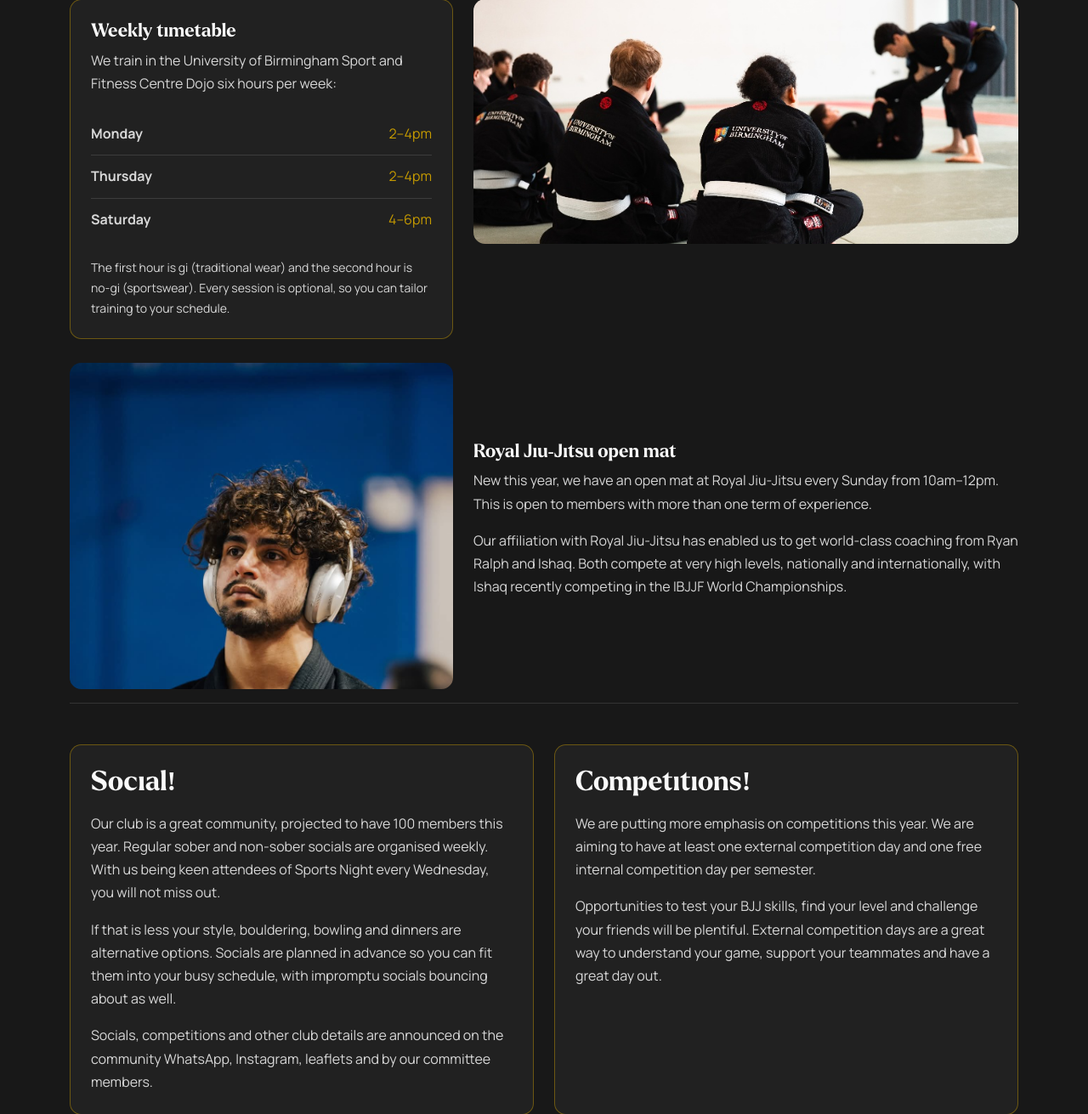
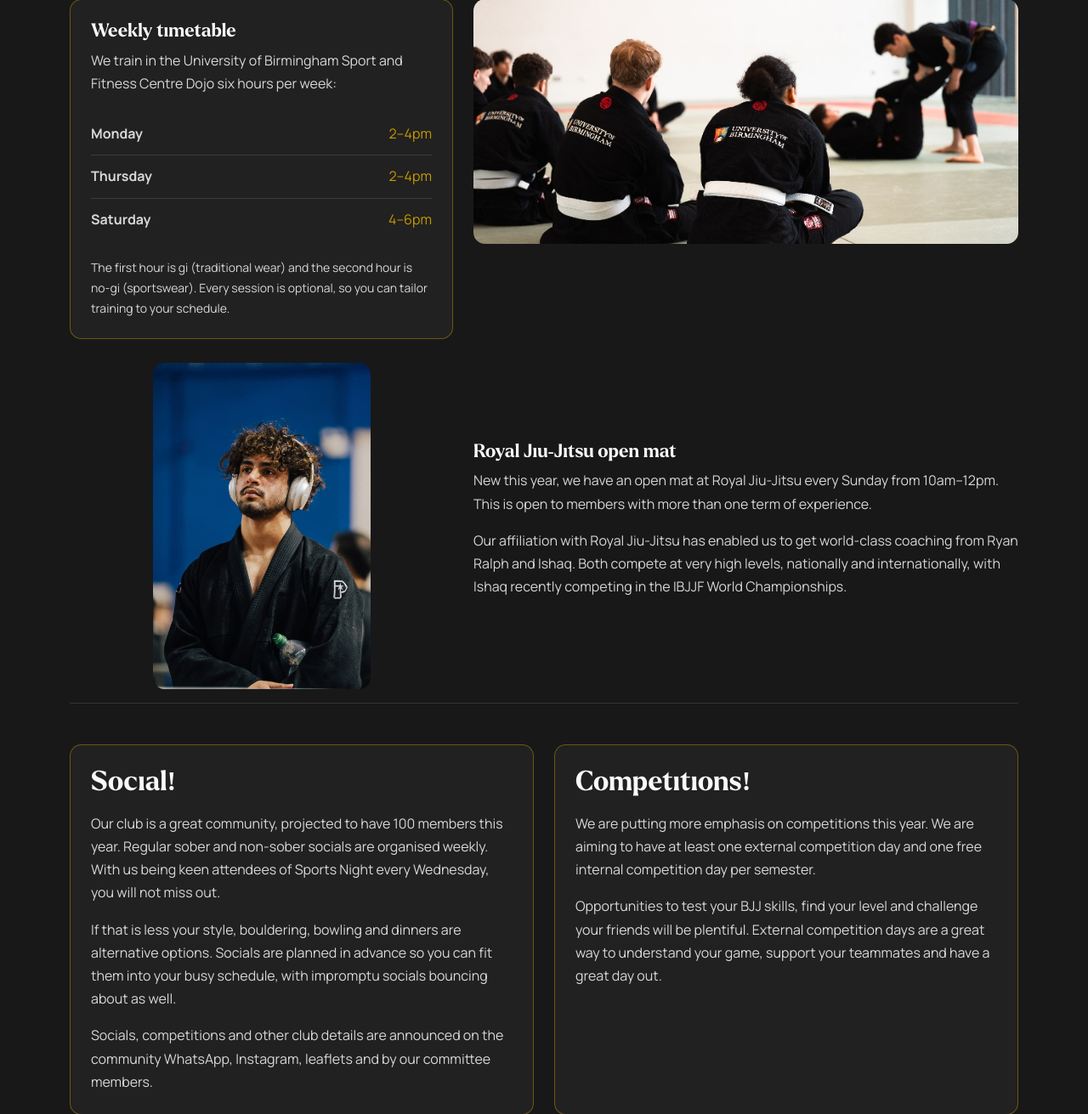
Before and after one commit to tom23collins/uob-bjj-webapp, a Flask app: page /about in a window 1280 px wide. Shown: the part 1374-2685 px from the top of the page at 85% size. Run offline with Flask 3, Linux system fonts and the light colour scheme.

Commit message:
updated coach image

```diff
--- a/static/css/custom.css
+++ b/static/css/custom.css
@@ -291,6 +291,14 @@ a.no-hover:hover {
     max-height: 24rem;
 }
 
+.about-coach-image {
+    width: auto;
+    max-width: 100%;
+    margin-inline: auto;
+    object-fit: contain;
+    object-position: center;
+}
+
 .about-section {
     padding-bottom: 1rem;
     border-bottom: 1px solid rgba(250, 250, 250, 0.12);
--- a/templates/about.html
+++ b/templates/about.html
@@ -62,7 +62,7 @@
           <p>Our affiliation with Royal Jiu-Jitsu has enabled us to get world-class coaching from Ryan Ralph and Ishaq. Both compete at very high levels, nationally and internationally, with Ishaq recently competing in the IBJJF World Championships.</p>
         </div>
         <div class="col-md-5 order-md-1">
-          <img src="{{ url_for('static', filename='images/about/about-coach-1.jpeg') }}" class="about-side-image" alt="Royal Jiu-Jitsu coaches in the dojo" loading="lazy">
+          <img src="{{ url_for('static', filename='images/about/about-coach-1.jpeg') }}" class="about-side-image about-coach-image" alt="Royal Jiu-Jitsu coaches in the dojo" loading="lazy">
         </div>
       </div>
     </section>
```
